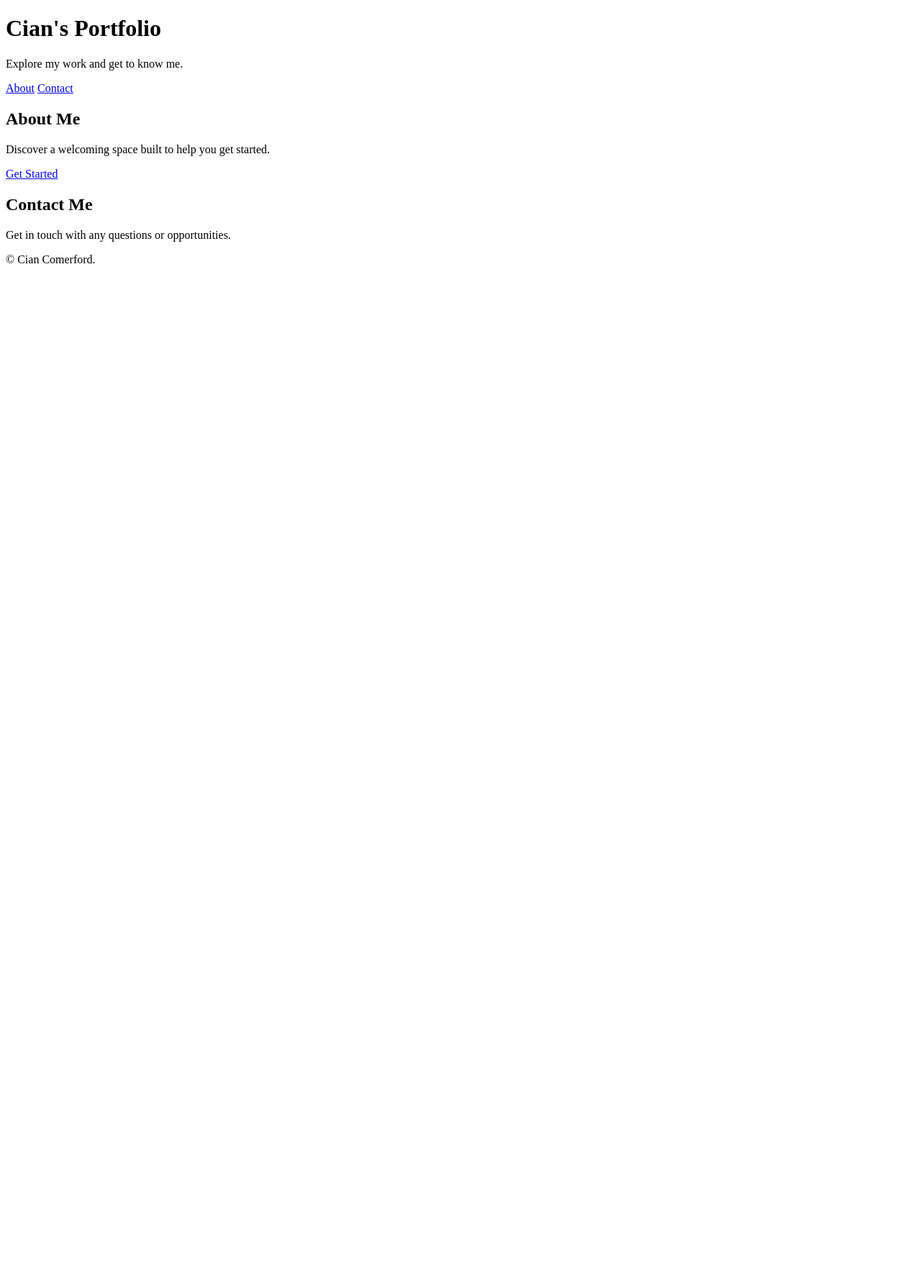
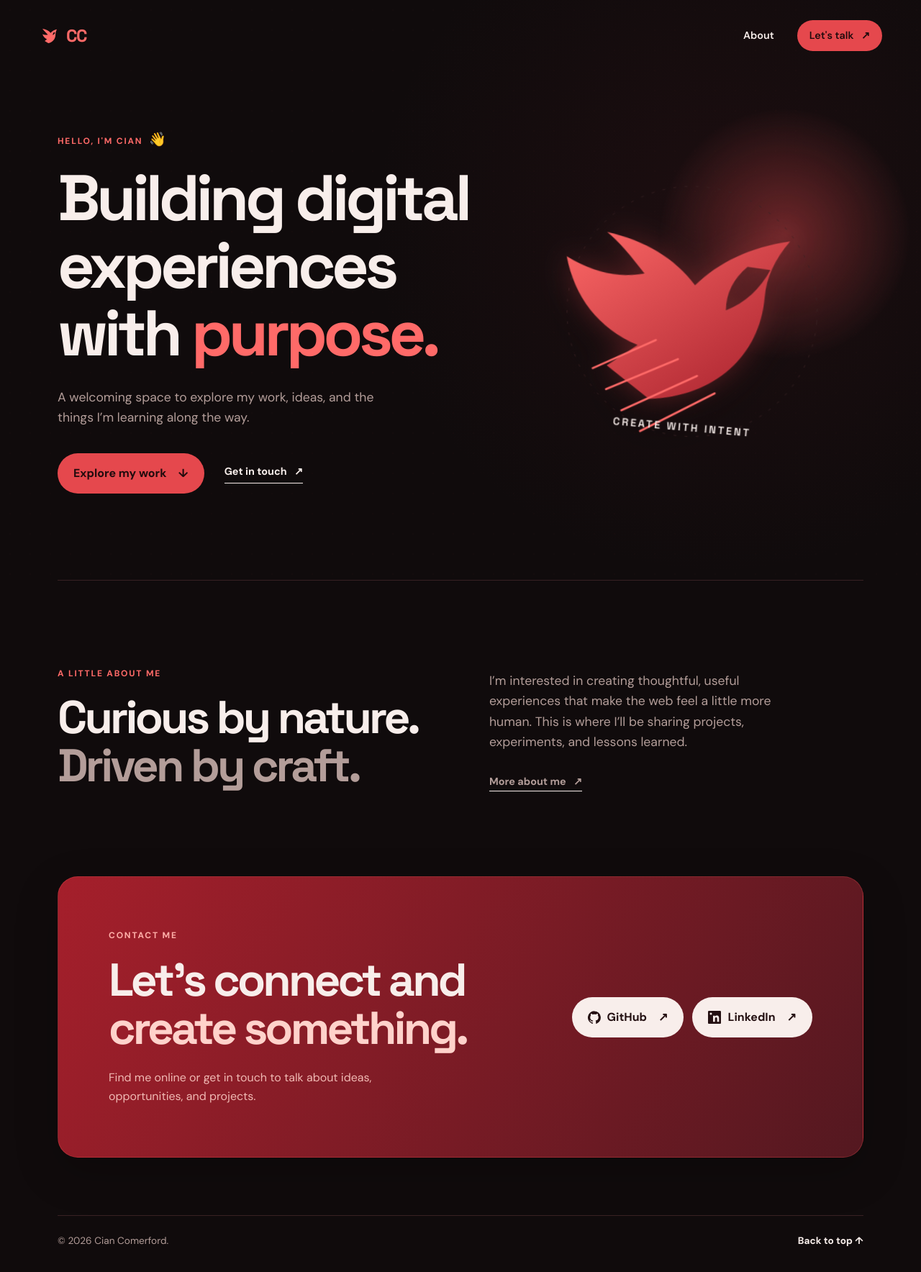
Before and after one commit to ciancomerford21-spec/Site, a Django app: page / in a window 1280 px wide. Shown: the whole page at 72% size. Before the commit the page ends 366 px from the top, so only its background shows below. Run offline with Django 5.2, Linux system fonts and the light colour scheme.

Commit message:
Design and Layout

```diff
--- /dev/null
+++ b/home/static/home/css/styles.css
@@ -0,0 +1,250 @@
+:root {
+	--ink: #f8eeeb;
+	--muted: #b39d99;
+	--paper: #100b0c;
+	--surface: #1b1113;
+	--surface-raised: #241618;
+	--accent: #e5484d;
+	--accent-bright: #ff6a68;
+	--accent-deep: #a51f2b;
+	--line: #382123;
+	--shadow: #00000070;
+}
+
+* { box-sizing: border-box; }
+html { scroll-behavior: smooth; }
+body {
+	background:
+		radial-gradient(circle at 78% 18%, #651d2626 0, transparent 30rem),
+		var(--paper);
+	color: var(--ink);
+	font-family: "DM Sans", sans-serif;
+	line-height: 1.6;
+	margin: 0;
+	overflow-x: hidden;
+}
+body::before {
+	background-image: radial-gradient(#ff6a680d 1px, transparent 1px);
+	background-size: 28px 28px;
+	content: "";
+	inset: 0;
+	opacity: .35;
+	pointer-events: none;
+	position: fixed;
+	z-index: -1;
+}
+a { color: inherit; text-decoration: none; }
+.section-wrap { margin: 0 auto; width: min(1120px, calc(100% - 48px)); }
+.site-header {
+	align-items: center;
+	display: flex;
+	justify-content: space-between;
+	margin: 0 auto;
+	padding: 28px 24px;
+	width: min(1220px, 100%);
+}
+.logo {
+	align-items: center;
+	display: inline-flex;
+	gap: 8px;
+	font: 700 1.5rem/1 "Space Grotesk", sans-serif;
+	letter-spacing: -.06em;
+}
+.raven-logo { fill: var(--accent-bright); height: 30px; width: 30px; }
+.logo span, em { color: var(--accent-bright); font-style: normal; }
+.site-nav { align-items: center; display: flex; gap: 32px; }
+.site-nav a {
+	color: var(--muted);
+	font-size: .9rem;
+	font-weight: 600;
+	transition: color .2s, transform .2s;
+}
+.site-nav a:hover, .site-nav a.active { color: var(--ink); }
+.site-nav a:hover { transform: translateY(-2px); }
+.nav-cta {
+	background: var(--accent);
+	border-radius: 999px;
+	color: #210b0d !important;
+	padding: 10px 17px;
+}
+.nav-cta:hover { background: var(--accent-bright); }
+.nav-cta span, .text-link span, .button span { margin-left: 7px; }
+.menu-toggle {
+	background: none;
+	border: 0;
+	cursor: pointer;
+	display: none;
+	padding: 8px;
+}
+.menu-toggle span:not(.sr-only) {
+	background: var(--ink);
+	display: block;
+	height: 2px;
+	margin: 5px 0;
+	transition: transform .2s, opacity .2s;
+	width: 24px;
+}
+.menu-toggle.open span:nth-child(1) { transform: translateY(7px) rotate(45deg); }
+.menu-toggle.open span:nth-child(2) { opacity: 0; }
+.menu-toggle.open span:nth-child(3) { transform: translateY(-7px) rotate(-45deg); }
+.hero {
+	align-items: center;
+	display: grid;
+	gap: 64px;
+	grid-template-columns: 1fr .82fr;
+	min-height: 630px;
+	padding: 80px 0 120px;
+}
+.eyebrow {
+	color: var(--accent-bright);
+	font-size: .75rem;
+	font-weight: 700;
+	letter-spacing: .15em;
+	margin: 0 0 18px;
+	text-transform: uppercase;
+}
+.wave { display: inline-block; font-size: 1.2rem; margin-left: 4px; }
+h1, h2 {
+	font-family: "Space Grotesk", sans-serif;
+	letter-spacing: -.06em;
+	line-height: 1.05;
+	margin: 0;
+}
+h1 { font-size: clamp(3.5rem, 7vw, 6.3rem); max-width: 760px; }
+h2 { font-size: clamp(2.5rem, 5vw, 4.5rem); }
+.hero-text {
+	color: var(--muted);
+	font-size: 1.1rem;
+	margin: 28px 0 36px;
+	max-width: 480px;
+}
+.hero-actions { align-items: center; display: flex; gap: 28px; }
+.button {
+	align-items: center;
+	border-radius: 999px;
+	display: inline-flex;
+	font-weight: 700;
+	gap: 9px;
+	padding: 15px 22px;
+	transition: box-shadow .2s, transform .2s, background .2s;
+}
+.button:hover { box-shadow: 0 12px 30px var(--shadow); transform: translateY(-3px); }
+.button-primary { background: var(--accent); color: #210b0d; }
+.button-primary:hover { background: var(--accent-bright); }
+.social-icon { fill: currentColor; height: 18px; width: 18px; }
+.text-link {
+	border-bottom: 1px solid var(--ink);
+	font-size: .9rem;
+	font-weight: 700;
+	padding-bottom: 4px;
+	transition: border-color .2s, color .2s;
+}
+.text-link:hover { border-color: var(--accent-bright); color: var(--accent-bright); }
+.hero-illustration {
+	filter: drop-shadow(0 25px 35px #00000055);
+	height: auto;
+	overflow: visible;
+	transform: rotate(5deg);
+	width: 100%;
+}
+.illustration-halo { animation: pulse 5s ease-in-out infinite; }
+.illustration-ring { fill: none; stroke: var(--line); stroke-dasharray: 4 13; stroke-width: 1; }
+.illustration-raven { filter: drop-shadow(0 0 22px #e5484d55); }
+.illustration-feather { fill: none; stroke: var(--accent-bright); stroke-linecap: round; stroke-width: 3; }
+.illustration-label {
+	fill: var(--ink);
+	font: 600 16px "Space Grotesk", sans-serif;
+	letter-spacing: 3px;
+}
+@keyframes pulse {
+	0%, 100% { opacity: .7; transform: scale(1); transform-origin: 390px 130px; }
+	50% { opacity: 1; transform: scale(1.08); transform-origin: 390px 130px; }
+}
+.content-section {
+	border-top: 1px solid var(--line);
+	display: grid;
+	gap: 80px;
+	grid-template-columns: 1fr 1fr;
+	padding: 120px 0;
+}
+.section-heading h2 span { color: var(--muted); }
+.section-body { align-self: end; color: var(--muted); max-width: 430px; }
+.section-body p { font-size: 1.1rem; margin: 0 0 28px; }
+.contact-section {
+	align-items: center;
+	background: linear-gradient(120deg, var(--accent-deep), #541820);
+	border: 1px solid #ed555344;
+	border-radius: 28px;
+	box-shadow: 0 20px 60px #00000035;
+	display: flex;
+	justify-content: space-between;
+	margin-bottom: 80px;
+	padding: 72px 70px;
+}
+.contact-section .eyebrow { color: #ffb0a9; }
+.contact-section h2 em { color: #ffd2cb; }
+.contact-copy { color: #f0b9b3; margin: 22px 0 0; max-width: 430px; }
+.contact-links { display: flex; flex-wrap: wrap; gap: 12px; }
+.button-light { background: var(--ink); color: #241012; }
+.button-light:hover { background: white; }
+.site-footer {
+	border-top: 1px solid var(--line);
+	color: var(--muted);
+	display: flex;
+	font-size: .85rem;
+	justify-content: space-between;
+	padding: 24px 0 32px;
+}
+.site-footer p { margin: 0; }
+.site-footer a { color: var(--ink); font-weight: 700; transition: color .2s; }
+.site-footer a:hover { color: var(--accent-bright); }
+.site-footer div { display: flex; gap: 24px; }
+.reveal {
+	opacity: 0;
+	transform: translateY(24px);
+	transition: opacity .7s ease, transform .7s ease;
+}
+.reveal.visible { opacity: 1; transform: translateY(0); }
+.sr-only {
+	clip: rect(0, 0, 0, 0);
+	height: 1px;
+	margin: -1px;
+	overflow: hidden;
+	position: absolute;
+	width: 1px;
+}
+
+@media (max-width: 700px) {
+	.section-wrap { width: min(100% - 32px, 540px); }
+	.site-header { padding: 22px 16px; }
+	.menu-toggle { display: block; }
+	.site-nav {
+		background: var(--surface-raised);
+		border: 1px solid var(--line);
+		border-radius: 16px;
+		box-shadow: 0 12px 35px var(--shadow);
+		display: none;
+		flex-direction: column;
+		gap: 18px;
+		padding: 24px;
+		position: absolute;
+		right: 16px;
+		top: 70px;
+		z-index: 2;
+	}
+	.site-nav.open { display: flex; }
+	.hero { display: block; min-height: auto; padding: 70px 0 90px; }
+	h1 { font-size: clamp(3.2rem, 16vw, 5rem); }
+	.hero-illustration { margin-top: 58px; }
+	.content-section { display: block; padding: 80px 0; }
+	.section-body { margin-top: 36px; }
+	.contact-section { align-items: flex-start; display: block; margin-bottom: 55px; padding: 45px 28px; }
+	.contact-links { margin-top: 30px; }
+	.site-footer { display: block; }
+	.site-footer div { display: block; }
+	.site-footer a { display: block; margin-top: 10px; }
+}
+
+@media (prefers-reduced-motion: reduce) {
+	*, *::before, *::after { scroll-behavior: auto !important; transition-duration: .01ms !important; }
+}
--- a/home/templates/home/index.html
+++ b/home/templates/home/index.html
@@ -3,35 +3,98 @@
 <head>
 	<meta charset="UTF-8">
 	<meta name="viewport" content="width=device-width, initial-scale=1.0">
-	<title>Home</title>
+	<meta name="description" content="Cian Comerford's portfolio and contact page.">
+	{% load static %}
+	<link rel="preconnect" href="https://fonts.googleapis.com">
+	<link rel="preconnect" href="https://fonts.gstatic.com" crossorigin>
+	<link href="https://fonts.googleapis.com/css2?family=DM+Sans:wght@400;500;600;700&family=Space+Grotesk:wght@500;600;700&display=swap" rel="stylesheet">
+	<link rel="stylesheet" href="{% static 'home/css/styles.css' %}">
+	<script src="{% static 'home/js/main.js' %}" defer></script>
+	<title>Cian Comerford | Portfolio</title>
 </head>
-<body>
-	<header>
-		<h1>Cian's Portfolio</h1>
-		<nav aria-label="Main navigation">
-		<section>
-			<p>Explore my work and get to know me.</p>
+<body id="top">
+	<header class="site-header">
+		<a class="logo" href="#top" aria-label="Cian Comerford home">
+			<svg class="raven-logo" viewBox="0 0 48 48" aria-hidden="true">
+				<path d="M8 8c8 1 14 4 18 9 4-4 8-7 14-8-2 4-3 8-3 12 0 9-6 17-16 19l-8-5 5-4c-5-2-8-6-10-11 4 2 8 2 12 1-4-4-8-8-12-13Zm26 7c-2 2-3 4-3 7 2-1 4-3 5-5l-2-2Z"/>
+			</svg>
+			<span>CC</span>
+		</a>
+		<button class="menu-toggle" type="button" aria-expanded="false" aria-controls="site-nav">
+			<span></span><span></span><span></span>
+			<span class="sr-only">Toggle navigation</span>
+		</button>
+		<nav id="site-nav" class="site-nav" aria-label="Main navigation">
 			<a href="#about">About</a>
-			<a href="#contact">Contact</a>
-		</section>
+			<a class="nav-cta" href="#contact">Let's talk <span aria-hidden="true">↗</span></a>
 		</nav>
 	</header>
 
 	<main>
-		<section>
-			<h2 id="about">About Me</h2>
-			<p>Discover a welcoming space built to help you get started.</p>
-			<a href="#get-started">Get Started</a>
+		<section class="hero section-wrap">
+			<div class="hero-copy">
+				<p class="eyebrow">Hello, I'm Cian <span class="wave" aria-hidden="true">👋</span></p>
+				<h1>Building digital experiences with <em>purpose.</em></h1>
+				<p class="hero-text">A welcoming space to explore my work, ideas, and the things I’m learning along the way.</p>
+				<div class="hero-actions">
+					<a class="button button-primary" href="#about">Explore my work <span aria-hidden="true">↓</span></a>
+					<a class="text-link" href="#contact">Get in touch <span aria-hidden="true">↗</span></a>
+				</div>
+			</div>
+			<svg class="hero-illustration" viewBox="0 0 520 520" role="img" aria-label="Abstract raven illustration">
+				<defs>
+					<linearGradient id="raven-glow" x1="0%" y1="0%" x2="100%" y2="100%">
+						<stop offset="0%" stop-color="#ff6a68"/>
+						<stop offset="100%" stop-color="#a51f2b"/>
+					</linearGradient>
+					<radialGradient id="raven-halo">
+						<stop offset="0%" stop-color="#e5484d" stop-opacity=".45"/>
+						<stop offset="100%" stop-color="#e5484d" stop-opacity="0"/>
+					</radialGradient>
+				</defs>
+				<circle class="illustration-halo" cx="390" cy="130" r="180" fill="url(#raven-halo)"/>
+				<circle class="illustration-ring" cx="260" cy="260" r="190"/>
+				<path class="illustration-raven" fill="url(#raven-glow)" d="M121 151c59 8 106 31 140 69 33-38 78-65 138-79-21 29-31 58-31 88 0 89-62 157-162 169l-68-45 44-35c-62-20-102-65-119-125 45 22 84 26 120 16-23-25-44-46-62-58Zm217 34c-20 20-29 43-27 69 28-14 49-37 62-67l-35-2Z"/>
+				<path class="illustration-feather" d="m117 359 92-51m-69 81 105-55m-79 85 110-62m-79 91 108-67" />
+				<text class="illustration-label" x="260" y="442" text-anchor="middle">CREATE WITH INTENT</text>
+			</svg>
 		</section>
 
-		<section id="contact">
-			<h2>Contact Me</h2>
-			<p>Get in touch with any questions or opportunities.</p>
+		<section id="about" class="content-section section-wrap reveal">
+			<div class="section-heading">
+				<p class="eyebrow">A little about me</p>
+				<h2>Curious by nature.<br><span>Driven by craft.</span></h2>
+			</div>
+			<div class="section-body">
+				<p>I’m interested in creating thoughtful, useful experiences that make the web feel a little more human. This is where I’ll be sharing projects, experiments, and lessons learned.</p>
+				<a class="text-link" href="#contact">More about me <span aria-hidden="true">↗</span></a>
+			</div>
+		</section>
+
+		<section id="contact" class="contact-section section-wrap reveal">
+			<div>
+				<p class="eyebrow">Contact me</p>
+				<h2>Let's connect and<br><em>create something.</em></h2>
+				<p class="contact-copy">Find me online or get in touch to talk about ideas, opportunities, and projects.</p>
+			</div>
+			<div class="contact-links">
+				<a class="button button-light" href="https://github.com/ciancomerford21-spec" target="_blank" rel="noopener noreferrer">
+					<svg class="social-icon" viewBox="0 0 24 24" aria-hidden="true"><path d="M12 .5a12 12 0 0 0-3.79 23.39c.6.11.82-.26.82-.58v-2.05c-3.34.73-4.04-1.61-4.04-1.61-.55-1.39-1.34-1.76-1.34-1.76-1.09-.75.08-.74.08-.74 1.2.08 1.83 1.23 1.83 1.23 1.07 1.83 2.8 1.3 3.48.99.11-.77.42-1.3.76-1.6-2.67-.3-5.47-1.33-5.47-5.93 0-1.31.47-2.38 1.23-3.22-.12-.3-.53-1.52.12-3.17 0 0 1-.32 3.3 1.23a11.5 11.5 0 0 1 6 0c2.3-1.55 3.3-1.23 3.3-1.23.65 1.65.24 2.87.12 3.17.77.84 1.23 1.91 1.23 3.22 0 4.61-2.8 5.62-5.48 5.92.43.37.81 1.1.81 2.22v3.29c0 .32.22.69.83.57A12 12 0 0 0 12 .5Z"/></svg>
+					GitHub <span aria-hidden="true">↗</span>
+				</a>
+				<a class="button button-light" href="https://www.linkedin.com/in/cian-comerford-bsc-90392124a/" target="_blank" rel="noopener noreferrer">
+					<svg class="social-icon" viewBox="0 0 24 24" aria-hidden="true"><path d="M20.45 20.45h-3.56v-5.57c0-1.33-.03-3.04-1.85-3.04-1.85 0-2.14 1.45-2.14 2.94v5.67H9.34V8.99h3.42v1.56h.05c.48-.9 1.64-1.85 3.37-1.85 3.6 0 4.27 2.37 4.27 5.46v6.29ZM5.32 7.43a2.07 2.07 0 1 1 0-4.14 2.07 2.07 0 0 1 0 4.14ZM3.54 20.45H7.1V8.99H3.54v11.46ZM22.23 0H1.77C.79 0 0 .77 0 1.72v20.56C0 23.23.79 24 1.77 24h20.46c.98 0 1.77-.77 1.77-1.72V1.72C24 .77 23.21 0 22.23 0Z"/></svg>
+					LinkedIn <span aria-hidden="true">↗</span>
+				</a>
+			</div>
 		</section>
 	</main>
 
-	<footer>
-		<p>&copy; Cian Comerford.</p>
+	<footer class="site-footer section-wrap">
+		<p>&copy; <span id="current-year">2026</span> Cian Comerford.</p>
+		<div>
+			<a href="#top">Back to top ↑</a>
+		</div>
 	</footer>
 </body>
 </html>
```
Also changed, not shown: home/static/home/js/main.js (added, +55 -0 lines).
